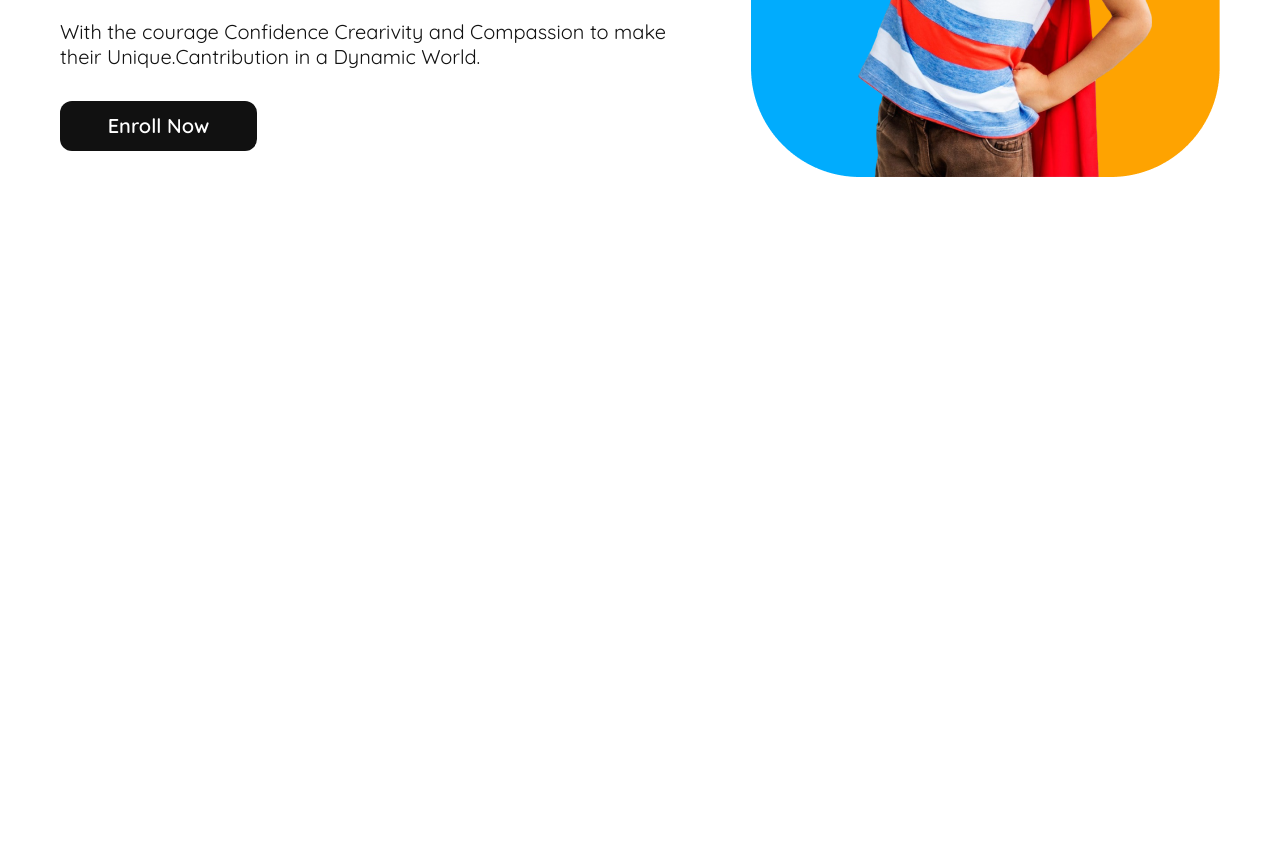
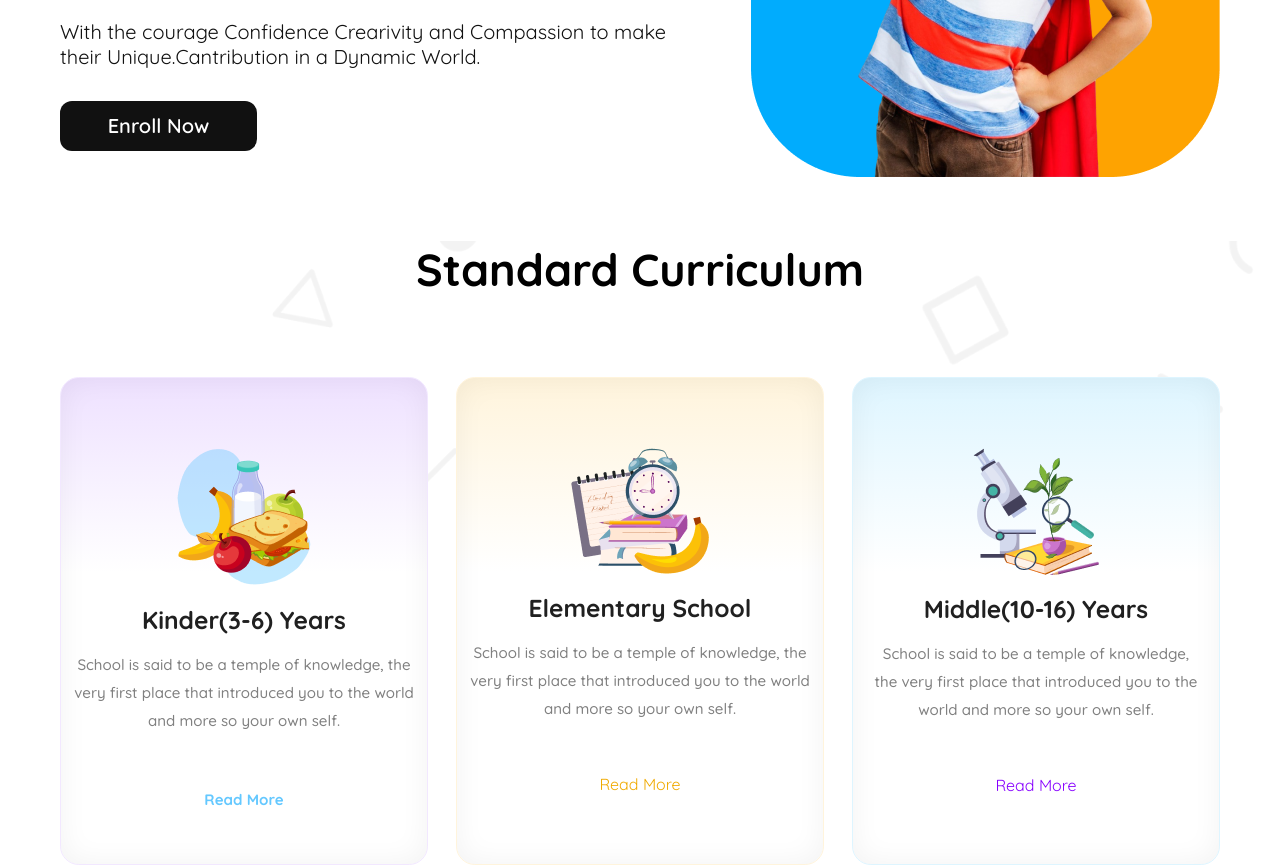
Before and after one commit to muhammadsagor11/Assignment-two, a plain HTML site: page index.html in a window 1280 px wide. Shown: the part 520-1385 px from the top of the page. Before the commit the page ends 800 px from the top, so only its background shows below. Drawn offline with Linux system fonts and the light colour scheme.

Commit message:
added other main section

```diff
--- a/index.html
+++ b/index.html
@@ -54,7 +54,35 @@
                 </div>
              </div>
         </header>
+
+
         <main>
+            <section id="main-container-section">
+                <h1 class="header-main">Standard Curriculum</h1>
+            <div class="main-container-h">
+                <div class="sub-container-1">
+                    <img class="img-title" src="assets/kinder.png" alt="">
+                    <h3 class="heading-title">Kinder(3-6) Years</h3>
+                    <p class="p-discription">School is said to be a temple of knowledge, the <br> very first place that introduced you to the world and more so your own self. </p>
+                    <p class="sub-p">Read More</p>
+                </div>
+
+                <div class="sub-container-2">
+                    <img class="img-title" src="assets/elementary.png" alt="">
+                    <h3 class="heading-title">Elementary School</h3>
+                    <p class="p-discription">School is said to be a temple of knowledge, the <br> very first place that introduced you to the world and more so your own self. </p>
+                    <p class="sub-q">Read More</p>
+                </div>
+
+                <div class="sub-container-3">
+                    <img class="img-title" src="assets/middle.png" alt="">
+                    <h3 class="heading-title">Middle(10-16) Years</h3>
+                    <p class="p-discription">School is said to be a temple of knowledge, <br> the very first place that introduced you to the world and more so your own self. </p>
+                    <p class="sub-r">Read More</p>
+                </div>
+            </div>
+            </section>
+
 
         </main>
         <footer>
--- a/style.css
+++ b/style.css
@@ -117,6 +117,7 @@ li{
     justify-content: space-between;
     align-items: center;
     gap: 3.2rem;
+    margin-bottom: 60px;
 }
 
 .sub-container{
@@ -163,6 +164,117 @@ li{
 }
 
 
+
+                                        /* main section start */
+
+
+
+#main-container-section{
+    max-width: 1440px;
+    margin: 0 auto;
+    background-image: url(assets/bg.png);
+    background-repeat: no-repeat;
+    background-position: center;
+    background-size: cover;
+    /* background-color: blue; */
+}
+
+.header-main{
+    color: rgb(0, 0, 0);
+    font-size: 2.8rem;
+    font-weight: 700;
+    text-align: center;
+    margin-bottom: 80px;
+}
+
+.main-container-h{
+    display: grid;
+    grid-template-columns: repeat(3,1fr);
+    column-gap: 28px;
+    justify-content: space-around;
+    text-align: center;
+    margin: 0 auto;
+    width: 1160px;
+    height: 485px;
+}
+
+
+.sub-container-3{
+    box-sizing: border-box;
+    border: 0.94px solid rgb(222, 245, 255);
+    border-radius: 18.86px;
+    box-shadow: inset 0px 0px 28.3px 0.94px rgba(0, 0, 0, 0.05);
+    background: linear-gradient(180.00deg, rgb(222, 245, 255),rgba(255, 255, 255, 0) 40%),rgb(255, 255, 255);
+}
+
+.sub-container-2{
+    box-sizing: border-box;
+    border: 0.94px solid rgb(255, 244, 220);
+    border-radius: 18.86px;
+    box-shadow: inset 0px 0px 28.3px 0.94px rgba(0, 0, 0, 0.05);
+    background: linear-gradient(180.00deg, rgb(255, 244, 220),rgba(255, 255, 255, 0) 40%),rgb(255, 255, 255);
+}
+
+
+.sub-container-1{
+    box-sizing: border-box;
+    border: 0.94px solid rgb(242, 232, 255);
+    border-radius: 18.86px;
+    box-shadow: inset 0px 0px 28.3px 0.94px rgba(0, 0, 0, 0.05);
+    background: linear-gradient(180.00deg, rgb(238, 225, 255),rgba(255, 255, 255, 0) 40%),rgb(255, 255, 255);
+}
+
+
+.img-title{
+    margin-top: 70px;
+}
+
+
+.heading-title{
+    padding: 15px;
+    color: rgb(32, 32, 32);
+    font-size: 24.52px;
+    font-weight: 700;
+    line-height: 30.65px;
+    letter-spacing: 0%;
+}
+
+.p-discription{
+    color: rgb(128, 128, 128);
+    font-size: 15.09px;
+    font-weight: 500;
+    line-height: 28.3px;
+}
+
+.sub-p{
+    color: rgb(100, 200, 255);
+    font-size: 15.09px;
+    font-weight: 700;
+    line-height: 28.3px;
+    letter-spacing: 0%;
+    text-align: center;
+    padding: 50px;
+}
+
+.sub-q{
+    color: rgb(240, 170, 0);
+    padding: 50px;
+}
+
+.sub-r{
+    color: rgb(135, 0, 255);
+    padding: 50px;
+}
+
+
+
+
+
+
+
+
+
+
 @media  screen and (max-width: 560px) {
 
     .navber{
```
